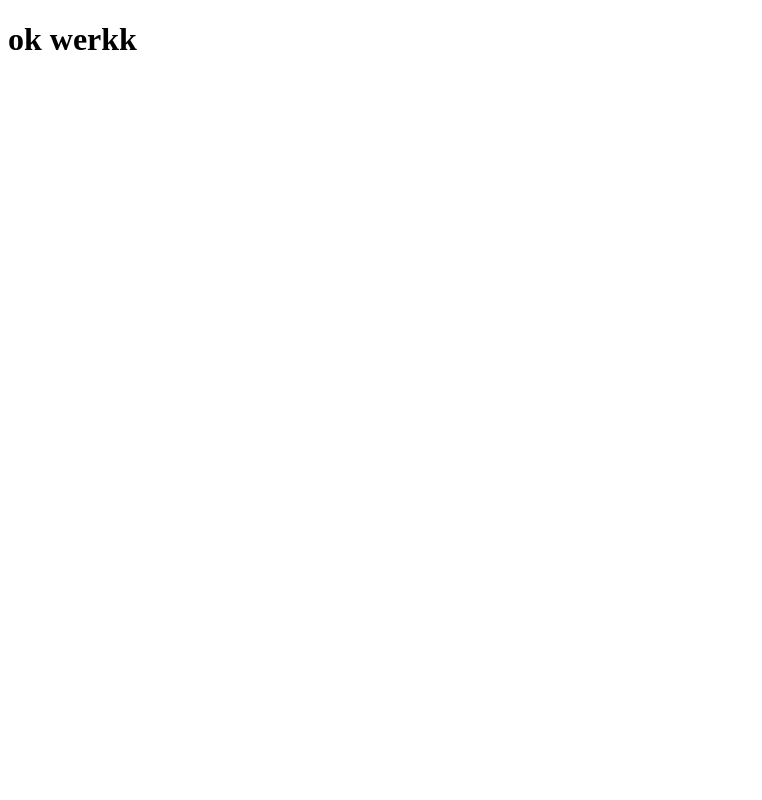
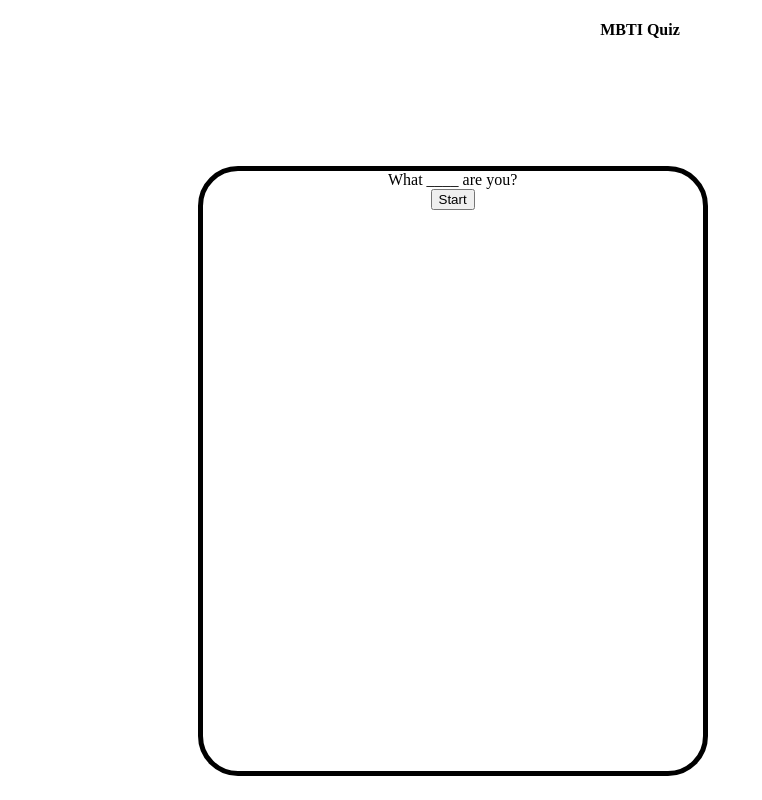
Before and after one commit to jnn4/mbti-quiz, a plain HTML site: page base/index.html in a window 1280 px wide. Shown: the whole page, without its empty margins (0-762 px from the left). Drawn offline with Linux system fonts and the light colour scheme.

Commit message:
added prototype start page and icon image

```diff
--- a/base/index.html
+++ b/base/index.html
@@ -7,7 +7,11 @@
         <script src="index.js"></script>
     </head>
     <body>
-        <h1>ok werkk</h1>
+        <h4>MBTI Quiz</h4>
+        <p>
+            What ____ are you?<br>
+            <button id="idStartButton" type="button">Start</button>
+        </p>
 
     </body>
 </html>
--- a/base/style.css
+++ b/base/style.css
@@ -0,0 +1,18 @@
+h4 {
+    text-align: center;
+}
+p {
+    text-align: center;
+    margin-top: 10%;
+    margin-left: 15%;
+    border-radius: 40px;
+    border-width: 5px;
+    border-color: black;
+    border-style: solid;
+    width: 500px;
+    height: 600px;
+}
+
+#idStartButton {
+
+}
```
Also changed, not shown: 1 other file.
